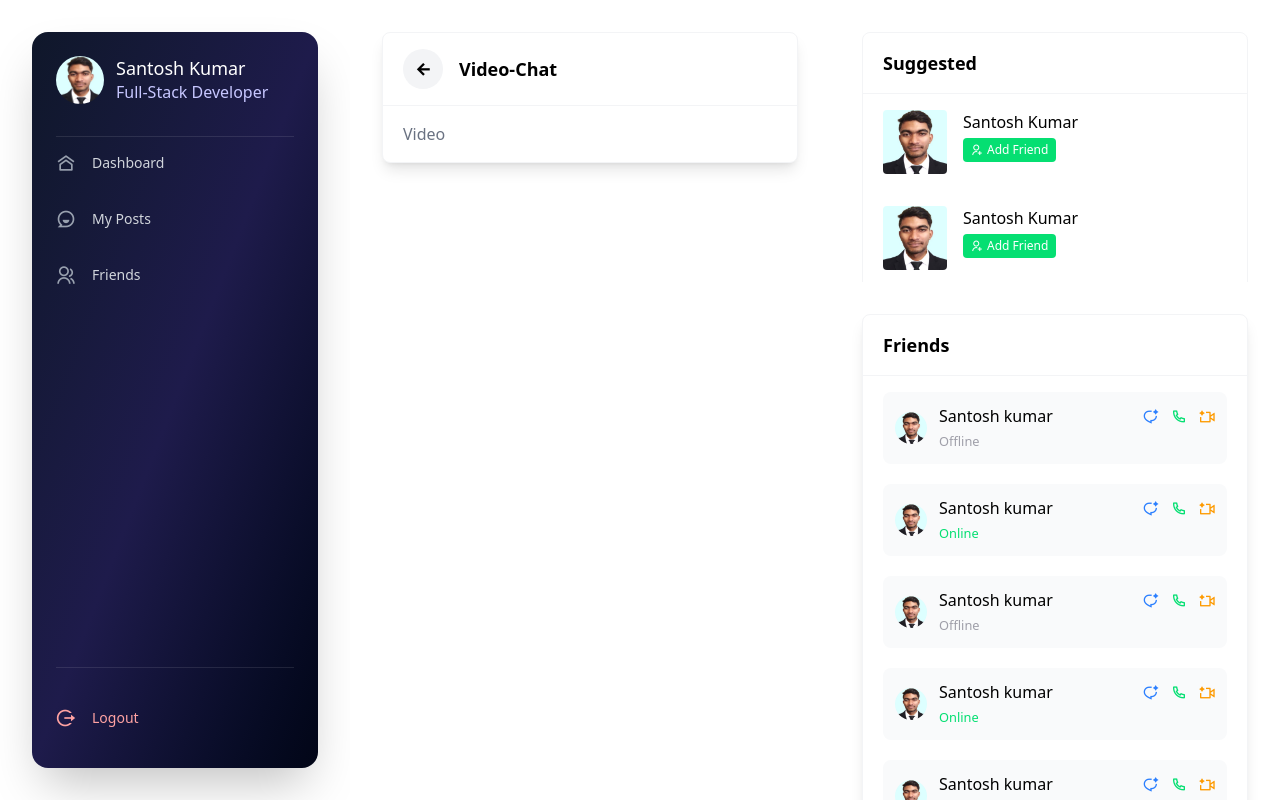
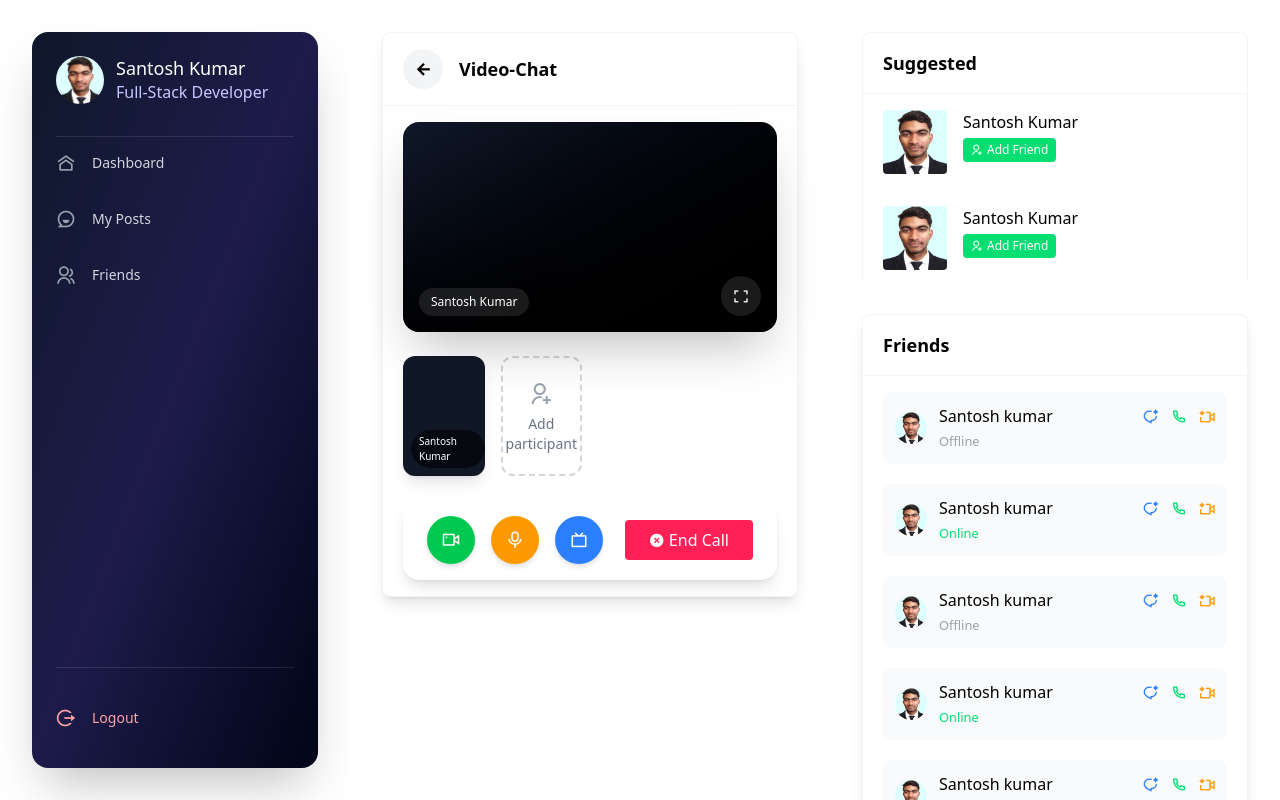
Before and after one commit to santosH7321/Besties, a React app in the folder frontend/: page /app/video-chat in a window 1280 px wide. Built offline with nearby package versions, Linux system fonts and the light colour scheme; the HTML template or start-up script is replaced by a standard one.

Commit message:
Video call ui

```diff
--- a/frontend/src/components/app/Video.tsx
+++ b/frontend/src/components/app/Video.tsx
@@ -1,6 +1,135 @@
+import Button from '../shared/Button'
+
 const Video = () => {
   return (
-    <div>Video</div>
+    <div className="space-y-6">
+      <div className="
+        relative w-full rounded-2xl overflow-hidden
+        bg-linear-to-br from-gray-900 to-black
+        shadow-2xl
+      ">
+        <div className="pb-[56.25%]" />
+
+        <video className="absolute inset-0 w-full h-full object-cover" />
+        <div className="absolute inset-0 bg-linear-to-t from-black/60 via-transparent" />
+        <span className="
+          absolute bottom-4 left-4
+          text-xs px-3 py-1.5
+          rounded-full
+          backdrop-blur-md
+          bg-white/10
+          text-white
+        ">
+          Santosh Kumar
+        </span>
+        <button className="
+          absolute bottom-4 right-4
+          w-10 h-10
+          flex items-center justify-center
+          rounded-full
+          backdrop-blur-md
+          bg-white/10
+          text-white
+          hover:scale-110
+          transition
+        ">
+          <i className="ri-fullscreen-line"></i>
+        </button>
+      </div>
+
+      <div className="grid grid-cols-4 gap-4">
+
+        <div className="
+          relative rounded-xl overflow-hidden
+          bg-gray-900 shadow-lg
+        ">
+          <div className="pb-[56.25%]" />
+          <video className="absolute inset-0 w-full h-full object-cover" />
+          <span className="
+            absolute bottom-2 left-2
+            text-[10px] px-2 py-1
+            rounded-full
+            bg-black/60
+            text-white
+          ">
+            Santosh Kumar
+          </span>
+        </div>
+
+        <button className="
+          flex flex-col items-center justify-center
+          rounded-xl
+          border-2 border-dashed border-gray-300
+          hover:border-indigo-500
+          hover:bg-indigo-50
+          transition
+          min-h-30
+        ">
+          <i className="ri-user-add-line text-2xl text-gray-400"></i>
+          <span className="text-sm text-gray-500 mt-1">
+            Add participant
+          </span>
+        </button>
+
+      </div>
+
+      <div className="
+        flex items-center justify-between
+        bg-white
+        rounded-2xl
+        px-6 py-4
+        shadow-lg
+      ">
+
+        <div className="flex gap-4">
+
+          <button className="
+            w-12 h-12 rounded-full
+            bg-green-500
+            hover:bg-green-400
+            text-white
+            flex items-center justify-center
+            shadow-md
+            hover:scale-105
+            transition
+          ">
+            <i className="ri-vidicon-line text-lg"></i>
+          </button>
+
+          <button className="
+            w-12 h-12 rounded-full
+            bg-amber-500
+            hover:bg-amber-400
+            text-white
+            flex items-center justify-center
+            shadow-md
+            hover:scale-105
+            transition
+          ">
+            <i className="ri-mic-line text-lg"></i>
+          </button>
+
+          <button className="
+            w-12 h-12 rounded-full
+            bg-blue-500
+            hover:bg-blue-400
+            text-white
+            flex items-center justify-center
+            shadow-md
+            hover:scale-105
+            transition
+          ">
+            <i className="ri-tv-line text-lg"></i>
+          </button>
+
+        </div>
+
+        <Button icon="close-circle-fill" type="danger">
+          End Call
+        </Button>
+
+      </div>
+    </div>
   )
 }
 
```
